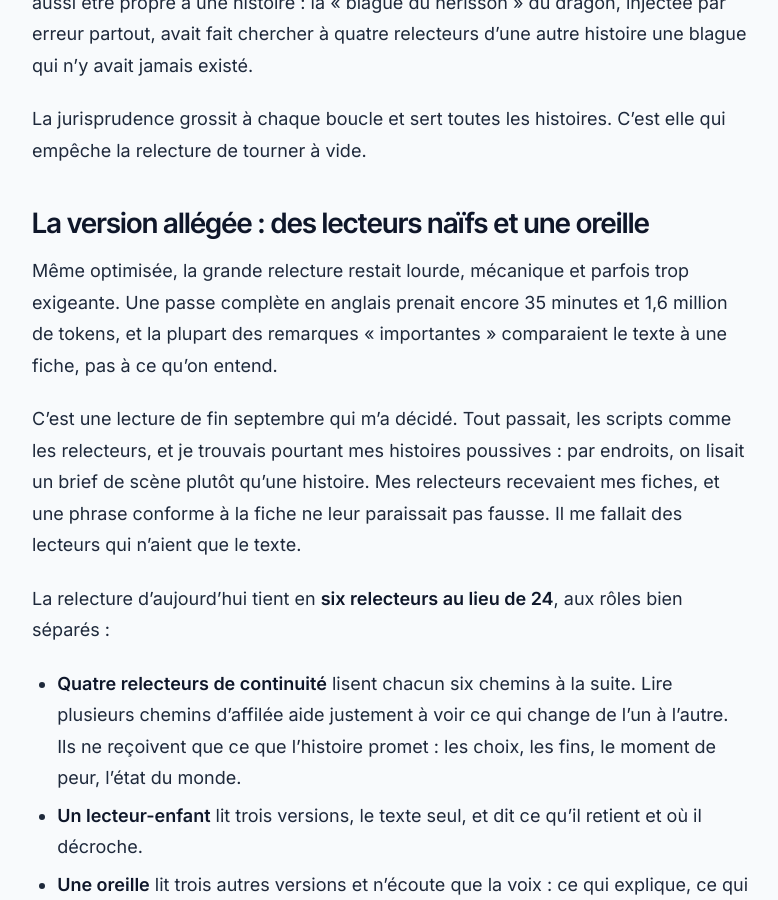
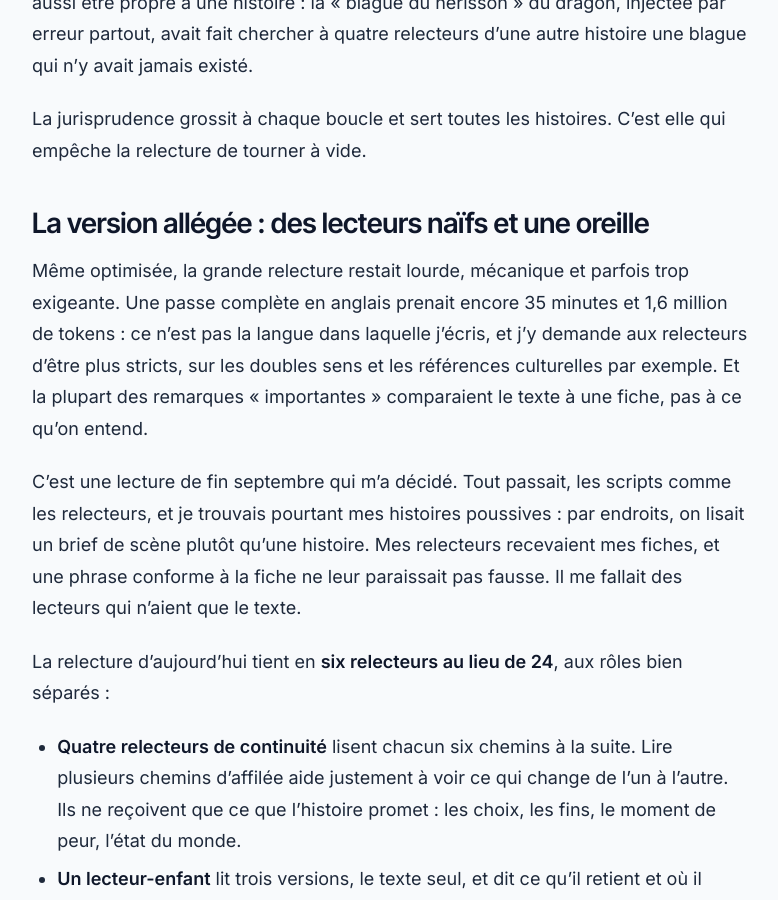
Before and after one commit to michaelfery/michaelfery.github.io, a Jekyll site: the page built from _posts/2026-11-18-luciole-relire-une-histoire-a-choix.markdown, in a window 1280 px wide and 900 px high, scrolled down 5383 px. Shown: the whole window, without its empty margins (72-850 px from the left). Built offline with Jekyll 4.4.1, drawn with Linux system fonts in a browser that asks for light colours.

Commit message:
Relecture : expliquer le coût de la passe en anglais
Co-Authored-By: Claude Fable 5.2 <noreply@anthropic.com>

```diff
--- a/_posts/2026-11-18-luciole-relire-une-histoire-a-choix.markdown
+++ b/_posts/2026-11-18-luciole-relire-une-histoire-a-choix.markdown
@@ -79,7 +79,7 @@ La jurisprudence grossit à chaque boucle et sert toutes les histoires. C'est el
 
 ## La version allégée : des lecteurs naïfs et une oreille
 
-Même optimisée, la grande relecture restait lourde, mécanique et parfois trop exigeante. Une passe complète en anglais prenait encore 35 minutes et 1,6 million de tokens, et la plupart des remarques « importantes » comparaient le texte à une fiche, pas à ce qu'on entend.
+Même optimisée, la grande relecture restait lourde, mécanique et parfois trop exigeante. Une passe complète en anglais prenait encore 35 minutes et 1,6 million de tokens : ce n'est pas la langue dans laquelle j'écris, et j'y demande aux relecteurs d'être plus stricts, sur les doubles sens et les références culturelles par exemple. Et la plupart des remarques « importantes » comparaient le texte à une fiche, pas à ce qu'on entend.
 
 C'est une lecture de fin septembre qui m'a décidé. Tout passait, les scripts comme les relecteurs, et je trouvais pourtant mes histoires poussives : par endroits, on lisait un brief de scène plutôt qu'une histoire. Mes relecteurs recevaient mes fiches, et une phrase conforme à la fiche ne leur paraissait pas fausse. Il me fallait des lecteurs qui n'aient que le texte.
 
```
